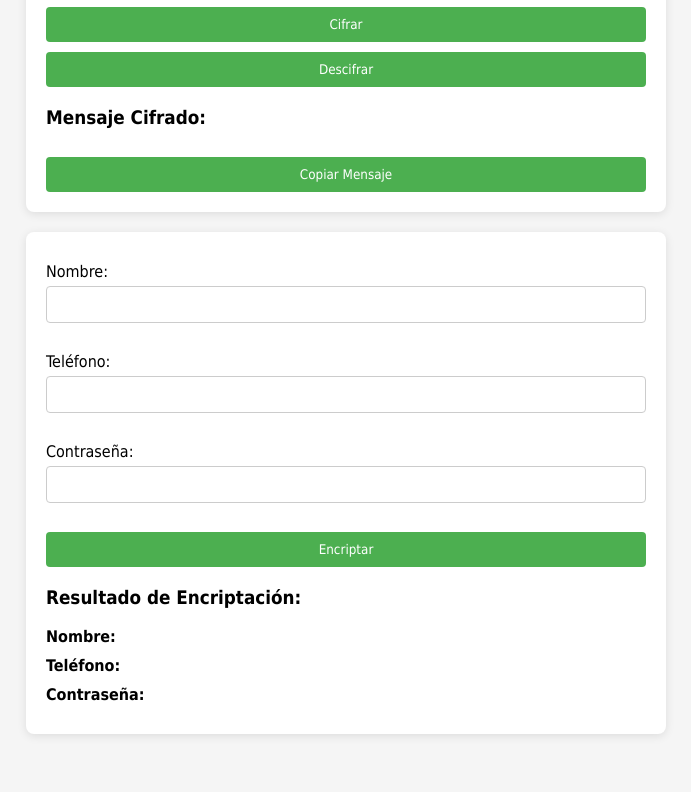
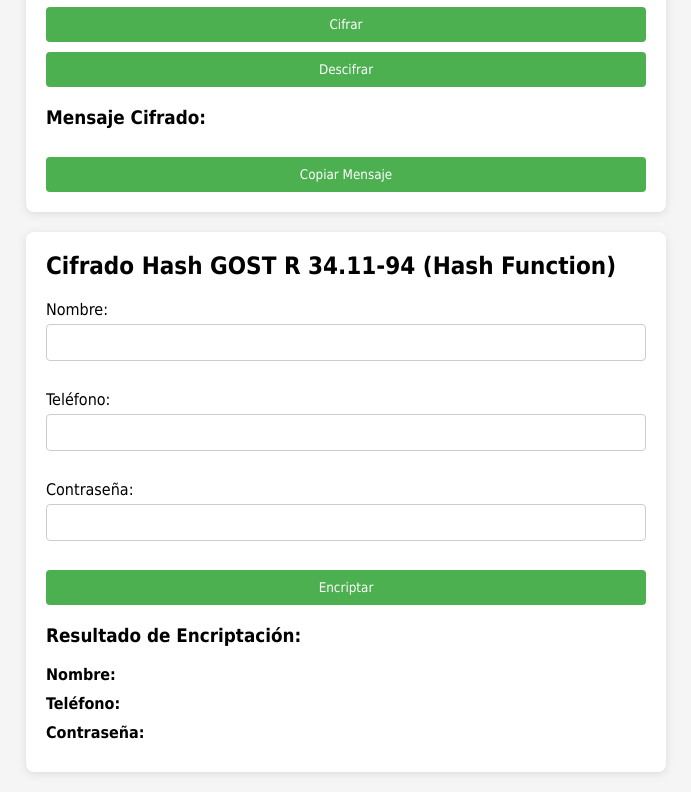
Before and after one commit to GerardoDomingo/cifrar, a website: page views/codigo1.html in a window 1280 px wide. Shown: the part 1002-1794 px from the top of the page, without its empty margins (294-985 px from the left). Before the commit the page ends 1756 px from the top, so only its background shows below. Drawn offline with nearby package versions, Linux system fonts and the light colour scheme; files that its build step writes are made by us from their sources; no server answers.

Commit message:
cambio serpent8

```diff
--- a/views/codigo1.html
+++ b/views/codigo1.html
@@ -219,6 +219,7 @@
 
     <div class="card">
     <form id="encryptionForm">
+        <h2>Cifrado Hash GOST R 34.11-94 (Hash Function)</h2>
         <label for="name">Nombre:</label>
         <input type="text" id="name" name="name"><br><br>
 
```
